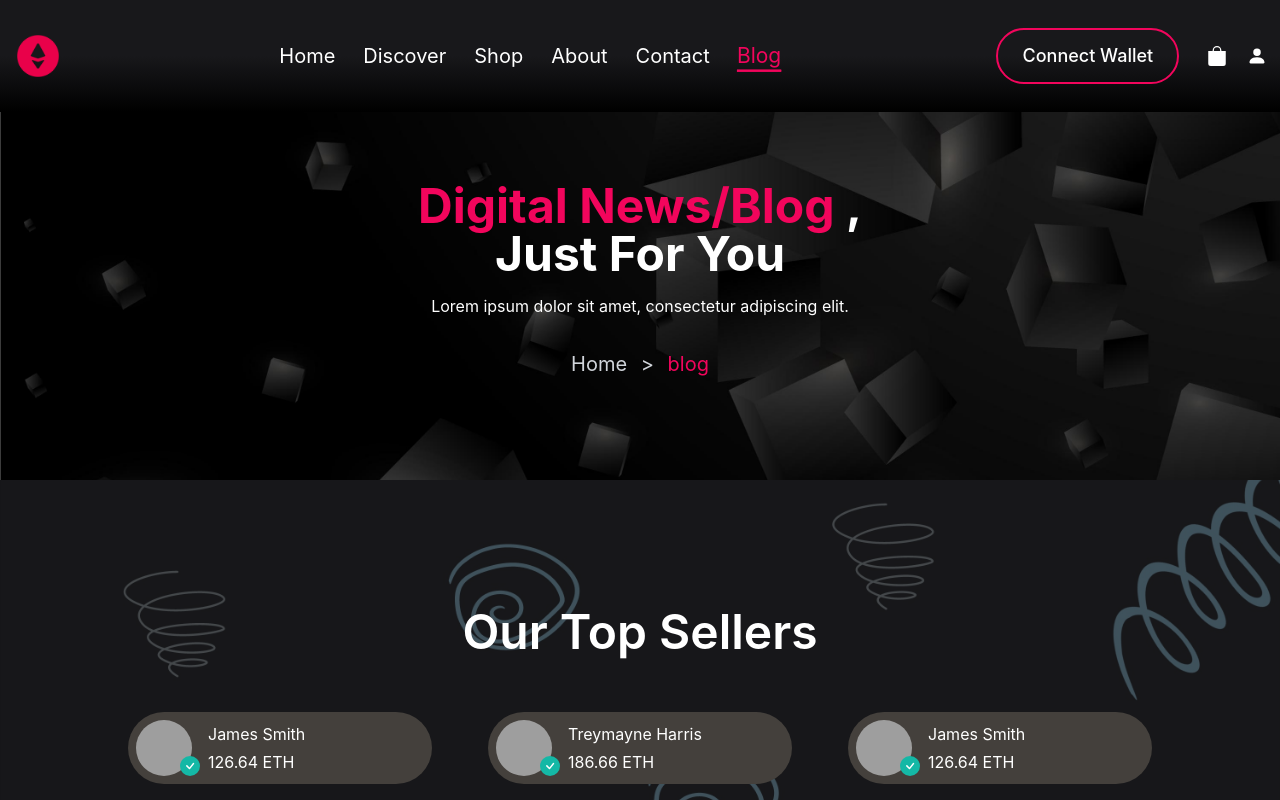
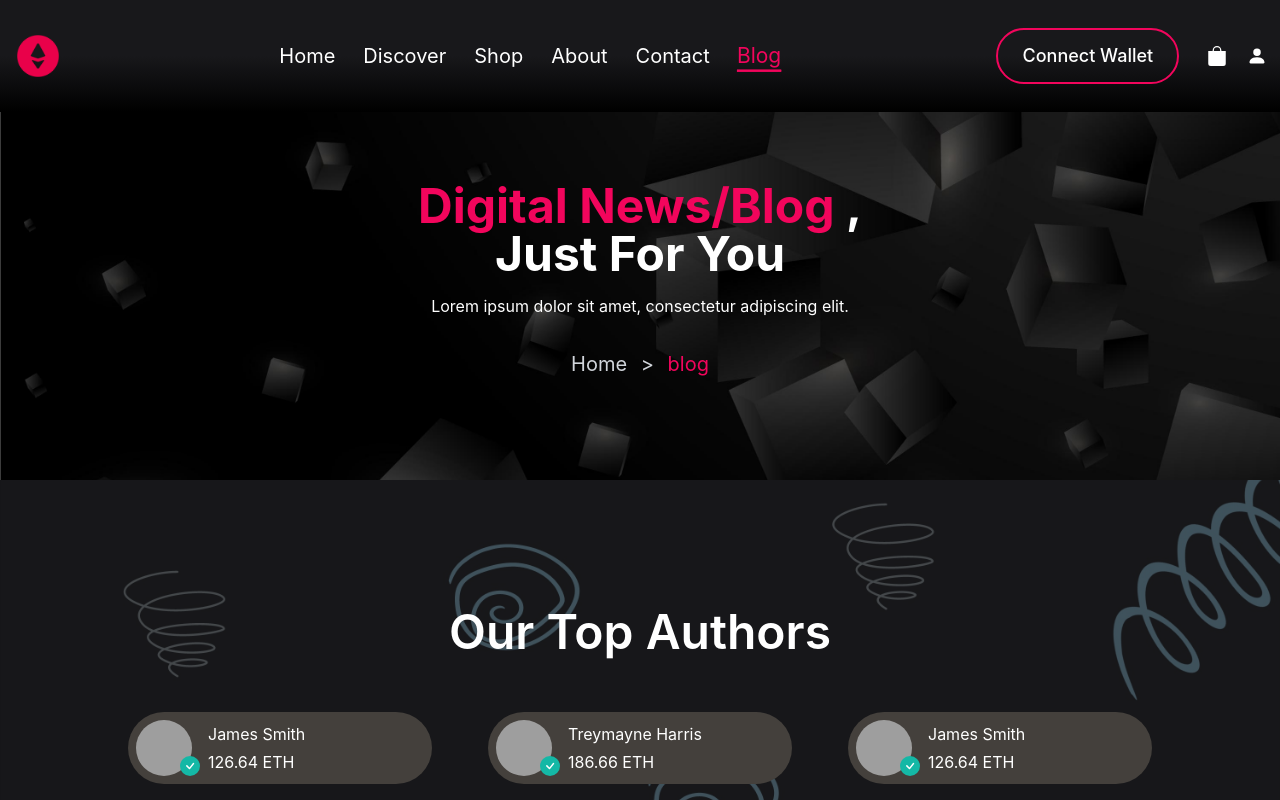
Before and after one commit to mmesomasaint/crypto-templates, a Next.js app: page /templates/cryptex/blog in a window 1280 px wide. Shown: the top 800 px of the page. Built offline with nearby package versions, Linux system fonts and the light colour scheme; grey boxes are pictures that could not be loaded.

Commit message:
Fix: Change sellers section to authors section

```diff
--- a/pages/templates/cryptex/blog.js
+++ b/pages/templates/cryptex/blog.js
@@ -118,7 +118,7 @@ export default function Home() {
               <div className='w-full h-full bg-zinc-900 bg-opacity-70'>
                 <div className='w-[98%] lg:w-[90%] xl:w-[80%] mx-auto py-24 md:py-32'>
                   <h2 className='text-4xl md:text-5xl font-semibold leading-none text-white text-center mb-14'>
-                    Our Top Sellers
+                    Our Top Authors
                   </h2>
                   <div className='grid grid-cols-1 xs:grid-cols-2 md:grid-cols-3 place-items-stretch gap-7 lg:gap-14'>
                     <div className='rounded-full p-2 transition duration-300 bg-stone-700 hover:bg-gradient-to-r hover:from-stone-700 hover:via-stone-700 hover:to-black hover:glow-cpt-primary'>
@@ -342,7 +342,7 @@ export default function Home() {
               </div>
             </div>
           </section>
-          {/* ENd of top-sellers section */}
+          {/* ENd of top-authors section */}
           <section>
             <div className="h-fit w-full bg-[url('/imgs/cryptex/blue-cubes.jpg')] bg-no-repeat bg-cover bg-center">
               <div className='w-full h-full bg-zinc-900 bg-opacity-70'>
```
